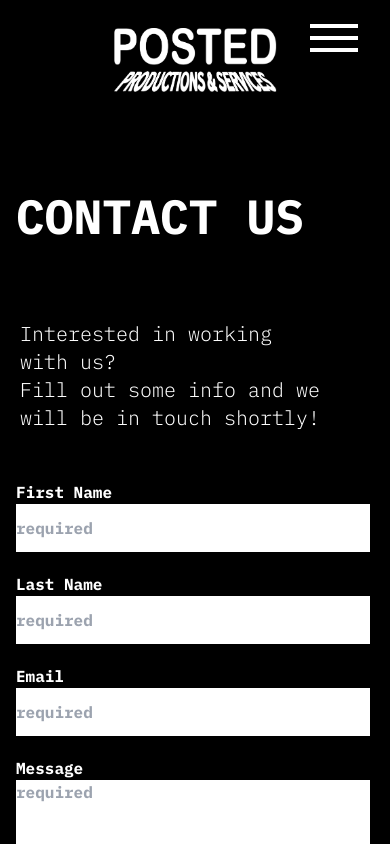
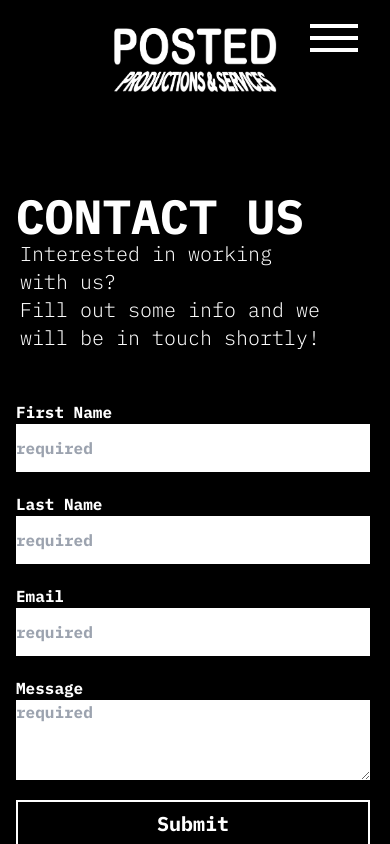
Before and after one commit to Jonlaarsen/keithNja, a Next.js app: page /contact in a window 390 px wide. Shown: the top 844 px of the page. Built offline with nearby package versions, Linux system fonts and the light colour scheme; a web font is replaced by a local one.

Commit message:
contact and team fix

```diff
--- a/app/contact/page.jsx
+++ b/app/contact/page.jsx
@@ -13,7 +13,7 @@ const page = () => {
      className='grid grid-cols-1 md:grid-cols-2 pt-[12rem] pb-10  gap-4'>
       <div >
         <div className='md:pl-5 '>
-          <h1 className=' text-5xl md:text-8xl px-4 font-bold  pb-[5rem]'>CONTACT US</h1>
+          <h1 className=' text-5xl md:text-8xl px-4 font-bold  md:pb-[5rem]'>CONTACT US</h1>
           <p className=' text-xl font-[300] px-5 w-[90%] pb-[3rem]'>Interested in working with us? <br/> Fill out some info and we will be in touch shortly!</p>
         </div>
 
--- a/app/team/page.jsx
+++ b/app/team/page.jsx
@@ -92,7 +92,7 @@ const page = () => {
             transition={{ duration: 0.5, delay: 0.1 }}
             whileInView={true}
              className='flex flex-col font-[500] gap-4 text-center mx-4 md:text-left md:mx-0'>
-              <h1 className='footerheader text-3xl font-semibold md:text-5xl '>{currentPep.name}</h1>
+              <h1 className='footerheader text-2xl font-semibold md:text-5xl '>{currentPep.name}</h1>
               <p className='text-sm'>{currentPep.desc}</p>
             </motion.div>
 
```
